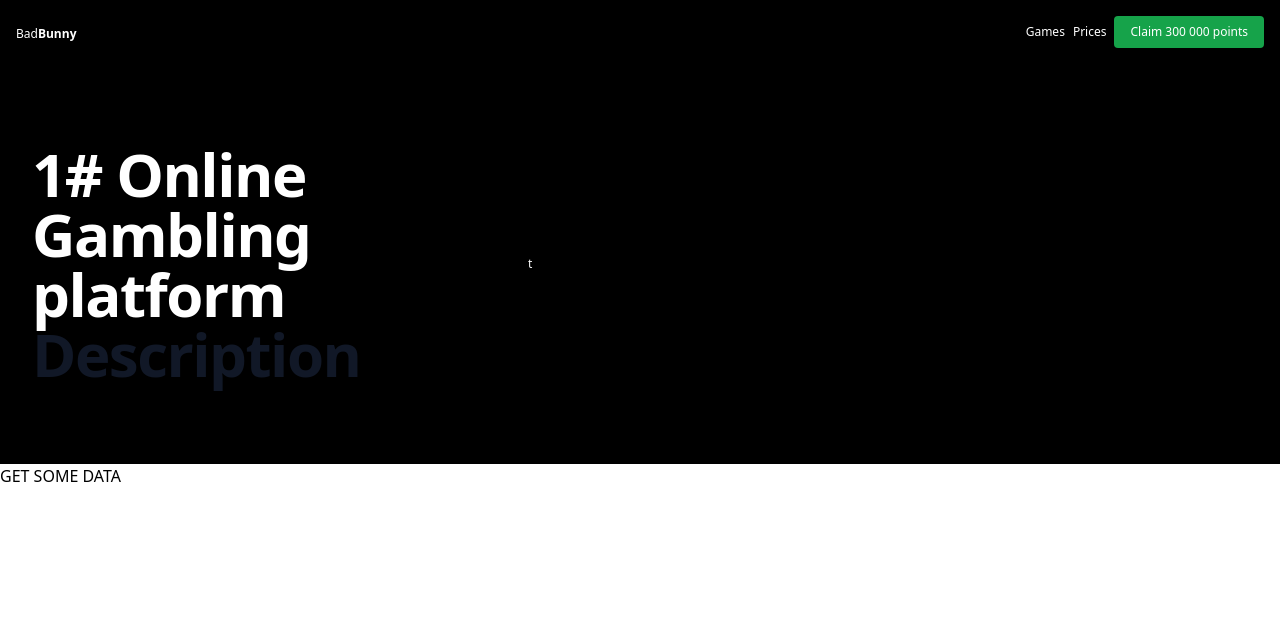
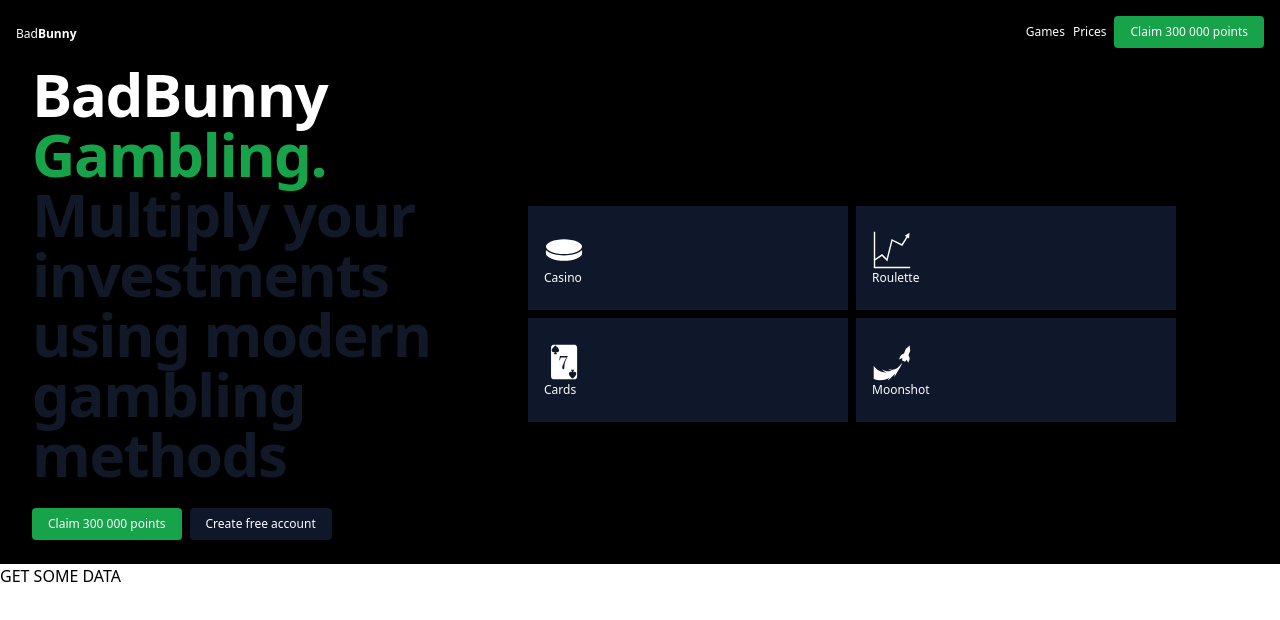
Before and after one commit to martwozniak/badbunny, a React (Create React App) app in the folder packages/frontend/: page / in a window 1280 px wide. Shown: the top 620 px of the page. Built offline with nearby package versions, Linux system fonts and the light colour scheme.

Commit message:
feat: homepage

```diff
--- a/packages/frontend/package.json
+++ b/packages/frontend/package.json
@@ -18,6 +18,7 @@
     "node-sass": "^8.0.0",
     "react": "^18.2.0",
     "react-dom": "^18.2.0",
+    "react-icons": "^4.7.1",
     "react-scripts": "5.0.1",
     "sass": "^1.58.3",
     "typescript": "^4.4.2",
--- a/packages/frontend/src/components/Hero/Hero.tsx
+++ b/packages/frontend/src/components/Hero/Hero.tsx
@@ -1,5 +1,10 @@
 import PropTypes from 'prop-types';
-
+import {
+  GiCard7Spades,
+  GiChart,
+  GiRocketFlight,
+  GiToken,
+} from 'react-icons/gi';
 Hero.propTypes = {
   height: PropTypes.string,
   backgroundColor: PropTypes.string,
@@ -11,15 +16,43 @@ export default function Hero(height: any, backgroundColor: any, fontSize: any) {
     <div className="min-h-[50vh] max-h-screen bg-black text-xs text-white flex items-center justify-between px-8">
       <div>
         <h1 className="text-4xl font-bold tracking-tight   sm:text-6xl">
-          1# Online Gambling platform
+          BadBunny <span className="text-green-600">Gambling.</span>
         </h1>
         <span className="text-4xl font-bold tracking-tight text-gray-900 sm:text-6xl">
-          Description
+          Multiply your investments using modern gambling methods
         </span>
+        <div className="flex gap-2 my-6">
+          <div className="CTA_Nav bg-green-600 px-4 py-2 rounded cursor-pointer hover:bg-green-700 transition-all">
+            Claim 300 000 points
+          </div>
+          <div className="CTA_Nav bg-slate-900 px-4 py-2 rounded cursor-pointer hover:bg-slate-700 transition-all">
+            Create free account
+          </div>
+        </div>
       </div>
 
-      <div className="min-w-[720px]">
-        <span>t</span>
+      <div className="min-w-[720px] max-w-[720px] flex gap-2 flex-col">
+        <div className="flex gap-2">
+          <div className="bg-slate-900  transition-all hover:bg-slate-800 cursor-pointer max-w-xs w-full py-6 px-4">
+            <GiToken size={40} />
+            <span>Casino</span>
+          </div>
+          <div className="bg-slate-900 transition-all hover:bg-slate-800 cursor-pointer max-w-xs w-full py-6 px-4">
+            <GiChart size={40} />
+            <span>Roulette</span>
+          </div>
+        </div>
+
+        <div className="flex gap-2">
+          <div className="bg-slate-900  transition-all hover:bg-slate-800 cursor-pointer max-w-xs w-full py-6 px-4">
+            <GiCard7Spades size={40} />
+            <span>Cards</span>
+          </div>
+          <div className="bg-slate-900 transition-all hover:bg-slate-800 cursor-pointer max-w-xs w-full py-6 px-4">
+            <GiRocketFlight size={40} />
+            <span>Moonshot</span>
+          </div>
+        </div>
       </div>
     </div>
   );
```
Also changed, not shown: 1 other file (tests, documents, lock files or other folders).
